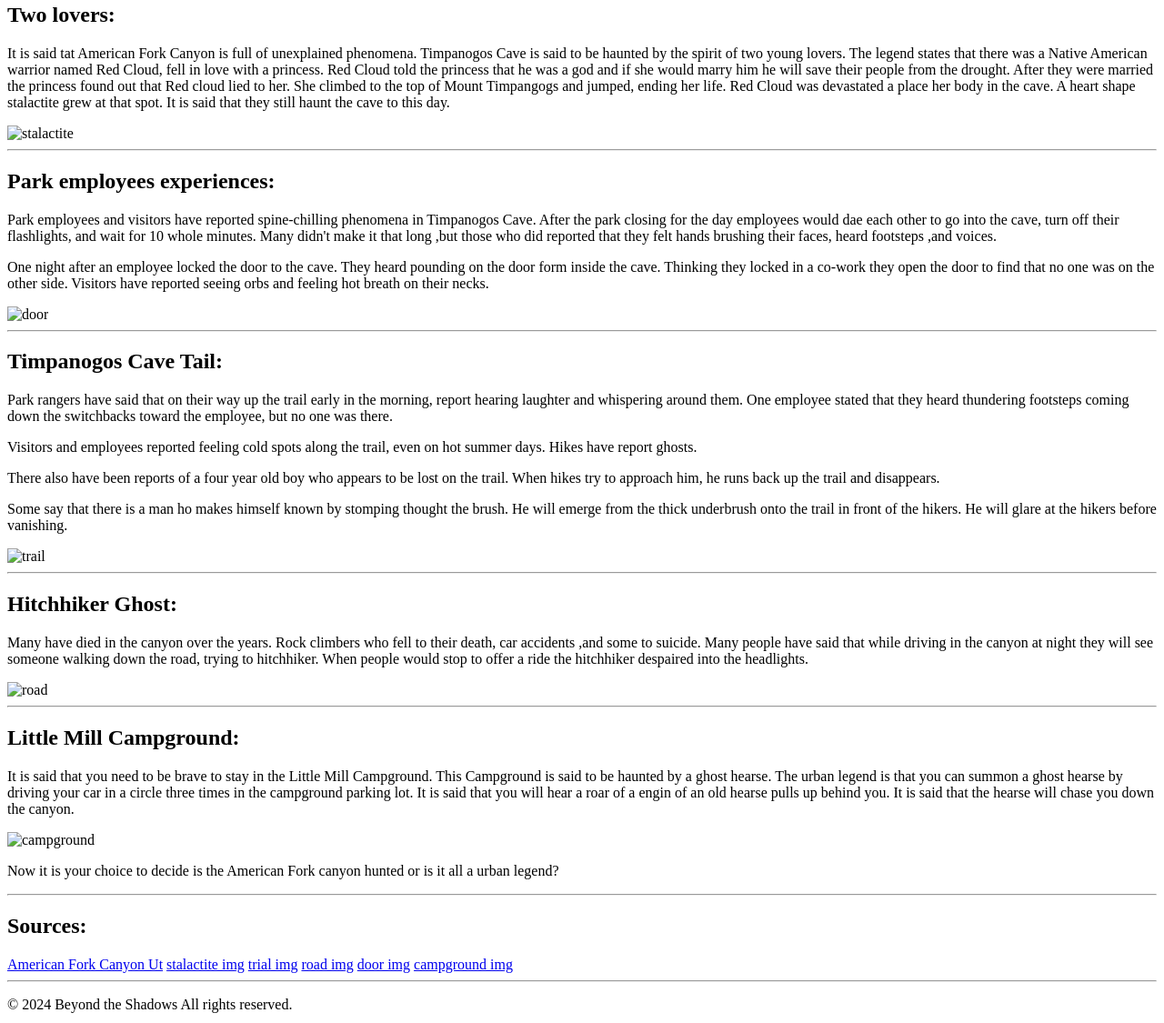
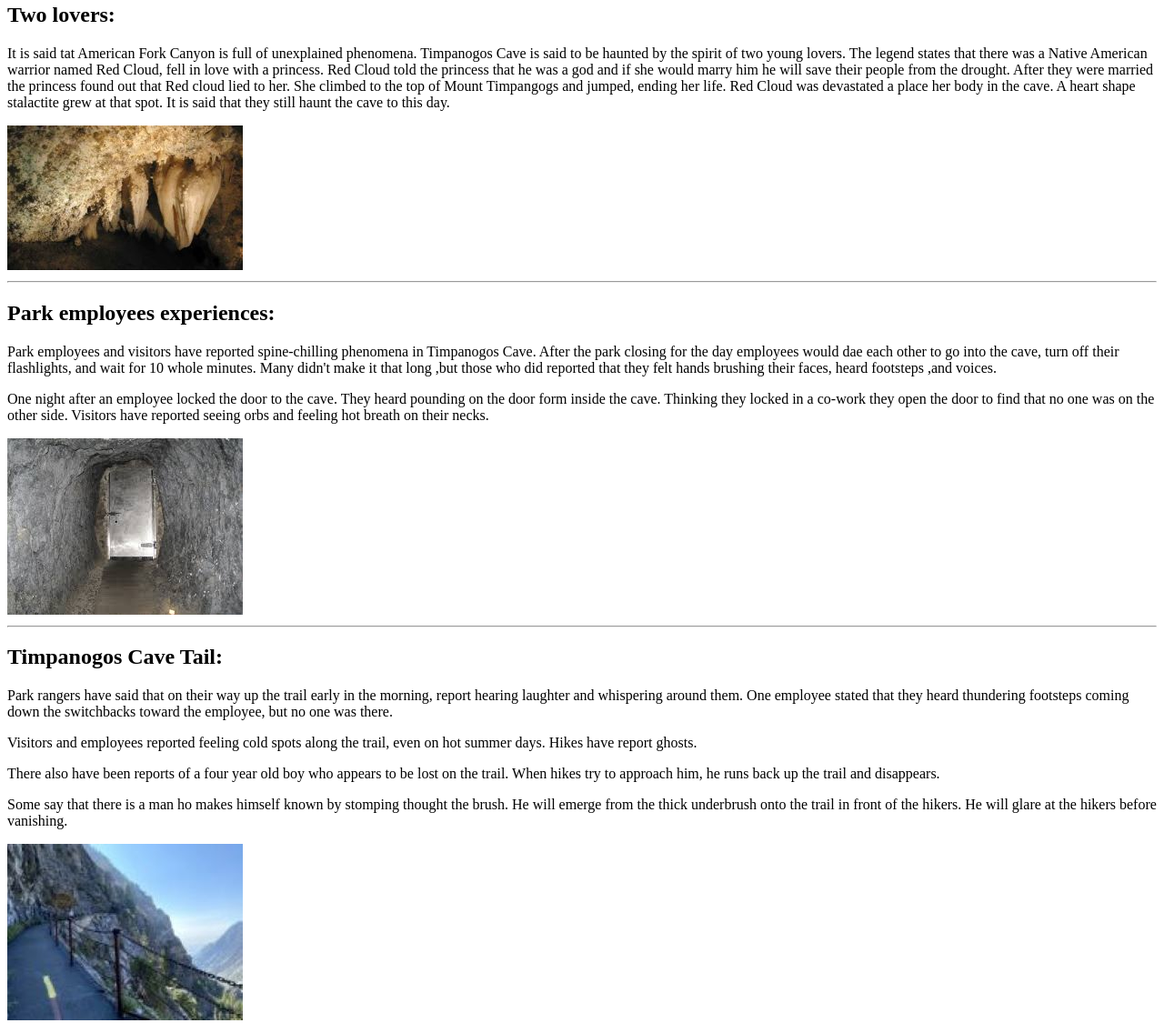
Before and after one commit to naomismith1/Beyond-the-Shadows, a plain HTML site: page americanforkcanyon.html in a window 1280 px wide. Shown: the part 237-1362 px from the top of the page at 91% size. Drawn offline with Linux system fonts and the light colour scheme; the site is published under a folder, as on GitHub Pages, so addresses that start at the root find nothing.

Commit message:
test updates

```diff
--- a/americanforkcanyon.html
+++ b/americanforkcanyon.html
@@ -36,7 +36,7 @@
     drought. After they were married the princess found out that Red cloud
     lied to her. She climbed to the top of Mount Timpangogs and jumped, ending her life. Red Cloud was devastated a place her body in the cave. A heart shape stalactite grew at that spot. It is said that they still haunt the cave to this day.
     </p>
-   <img src="/imges/stalactite.jpg" alt="stalactite">
+   <img src="imges/stalactite.jpg" alt="stalactite">
     <hr>
     <h2>Park employees experiences:</h2>
     <p>
@@ -54,7 +54,7 @@
       co-work they open the door to find that no one was on the other side.
       Visitors have reported seeing orbs and feeling hot breath on their necks.
     </p>
-    <img src="/imges/door.jpg" alt="door">
+    <img src="imges/door.jpg" alt="door">
     <hr />
     <h2>Timpanogos Cave Tail:</h2>
     <p>
@@ -81,7 +81,7 @@
       front of the hikers. He will glare at the hikers before vanishing.
     </p>
 
-    <img src="/imges/trial.jpg" alt="trail">
+    <img src="imges/trial.jpg" alt="trail">
     <hr>
     <h2>Hitchhiker Ghost:</h2>
     <p>
@@ -91,7 +91,7 @@
       down the road, trying to hitchhiker. When people would stop to offer a ride
       the hitchhiker despaired into the headlights.
     </p>
-    <img src="/imges/road.jpg" alt="road">
+    <img src="imges/road.jpg" alt="road">
     <hr/>
     <h2>Little Mill Campground:</h2>
 
@@ -104,7 +104,7 @@
       said that the hearse will chase you down the canyon.
     </p>
 
-<img src="/imges/campground.jpg" alt="campground">
+<img src="imges/campground.jpg" alt="campground">
     <p>Now it is your choice to decide is the American Fork canyon hunted or is it all a urban legend?</p>
     <hr>
     <h2>Sources:</h2>
```
